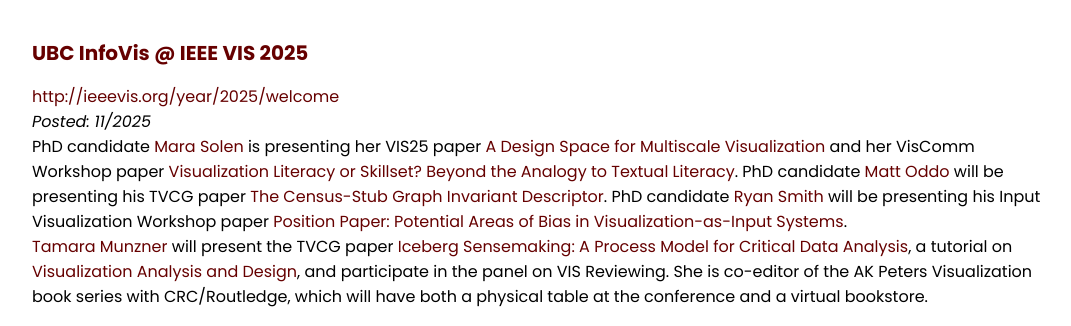
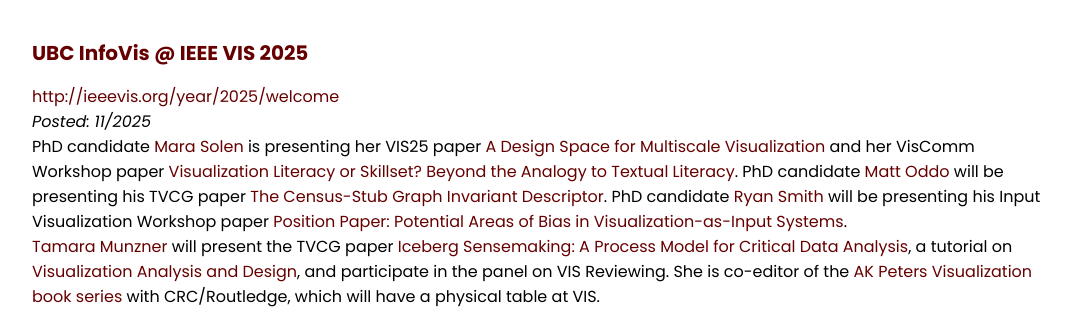
Before and after one commit to UBC-InfoVis/UBC-InfoVis.github.io, a Jekyll site: the page built from content/index.html, in a window 1280 px wide and 900 px high, scrolled down 428 px, cut to the strip 0-326 px from the top of the window. Shown: the whole strip, without its empty margins (96-1167 px from the left). Built offline with Jekyll 4.4.1, drawn with Linux system fonts in a browser that asks for light colours.

Commit message:
updating news item

```diff
--- a/content/_data/news.yml
+++ b/content/_data/news.yml
@@ -1,7 +1,7 @@
 - date: 11/2025
   type: conf
   title: "UBC InfoVis @ IEEE VIS 2025"
-  content: "PhD candidate <a href='https://marasolen.github.io/'>Mara Solen</a> is presenting her VIS25 paper <a href='pubs/2025/multiscaledesignspace'>A Design Space for Multiscale Visualization</a> and her VisComm Workshop paper <a href='pubs/2025/visskillset'>Visualization Literacy or Skillset? Beyond the Analogy to Textual Literacy</a>. PhD candidate <a href='https://dirediredock.github.io/'>Matt Oddo</a> will be presenting his TVCG paper <a href='pubs/2025/censusstub'>The Census-Stub Graph Invariant Descriptor</a>. PhD candidate <a href='https://www.ryansmithphd.com/'>Ryan Smith</a> will be presenting his Input Visualization Workshop paper <a href='pubs/2025/inputvisbias/'>Position Paper: Potential Areas of Bias in Visualization-as-Input Systems</a>.<br><a href='https://cs.ubc.ca/~tmm'>Tamara Munzner</a> will present the TVCG paper <a href='https://arxiv.org/abs/2204.04758'>Iceberg Sensemaking: A Process Model for Critical Data Analysis</a>, a tutorial on <a href='https://www.cs.ubc.ca/~tmm/vadbook/'>Visualization Analysis and Design</a>, and participate in the panel on VIS Reviewing. She is co-editor of the AK Peters Visualization book series with CRC/Routledge, which will have both a physical table at the conference and a virtual bookstore."
+  content: "PhD candidate <a href='https://marasolen.github.io/'>Mara Solen</a> is presenting her VIS25 paper <a href='pubs/2025/multiscaledesignspace'>A Design Space for Multiscale Visualization</a> and her VisComm Workshop paper <a href='pubs/2025/visskillset'>Visualization Literacy or Skillset? Beyond the Analogy to Textual Literacy</a>. PhD candidate <a href='https://dirediredock.github.io/'>Matt Oddo</a> will be presenting his TVCG paper <a href='pubs/2025/censusstub'>The Census-Stub Graph Invariant Descriptor</a>. PhD candidate <a href='https://www.ryansmithphd.com/'>Ryan Smith</a> will be presenting his Input Visualization Workshop paper <a href='pubs/2025/inputvisbias/'>Position Paper: Potential Areas of Bias in Visualization-as-Input Systems</a>.<br><a href='https://cs.ubc.ca/~tmm'>Tamara Munzner</a> will present the TVCG paper <a href='https://arxiv.org/abs/2204.04758'>Iceberg Sensemaking: A Process Model for Critical Data Analysis</a>, a tutorial on <a href='https://www.cs.ubc.ca/~tmm/vadbook/'>Visualization Analysis and Design</a>, and participate in the panel on VIS Reviewing. She is co-editor of the <a href='https://www.routledge.com/AK-Peters-Visualization-Series/book-series/CRCVIS'>AK Peters Visualization book series</a> with CRC/Routledge, which will have a physical table at VIS."
   link: http://ieeevis.org/year/2025/welcome
   image: assets/images/news-thumbs/vis2025_logo.png
 
```
